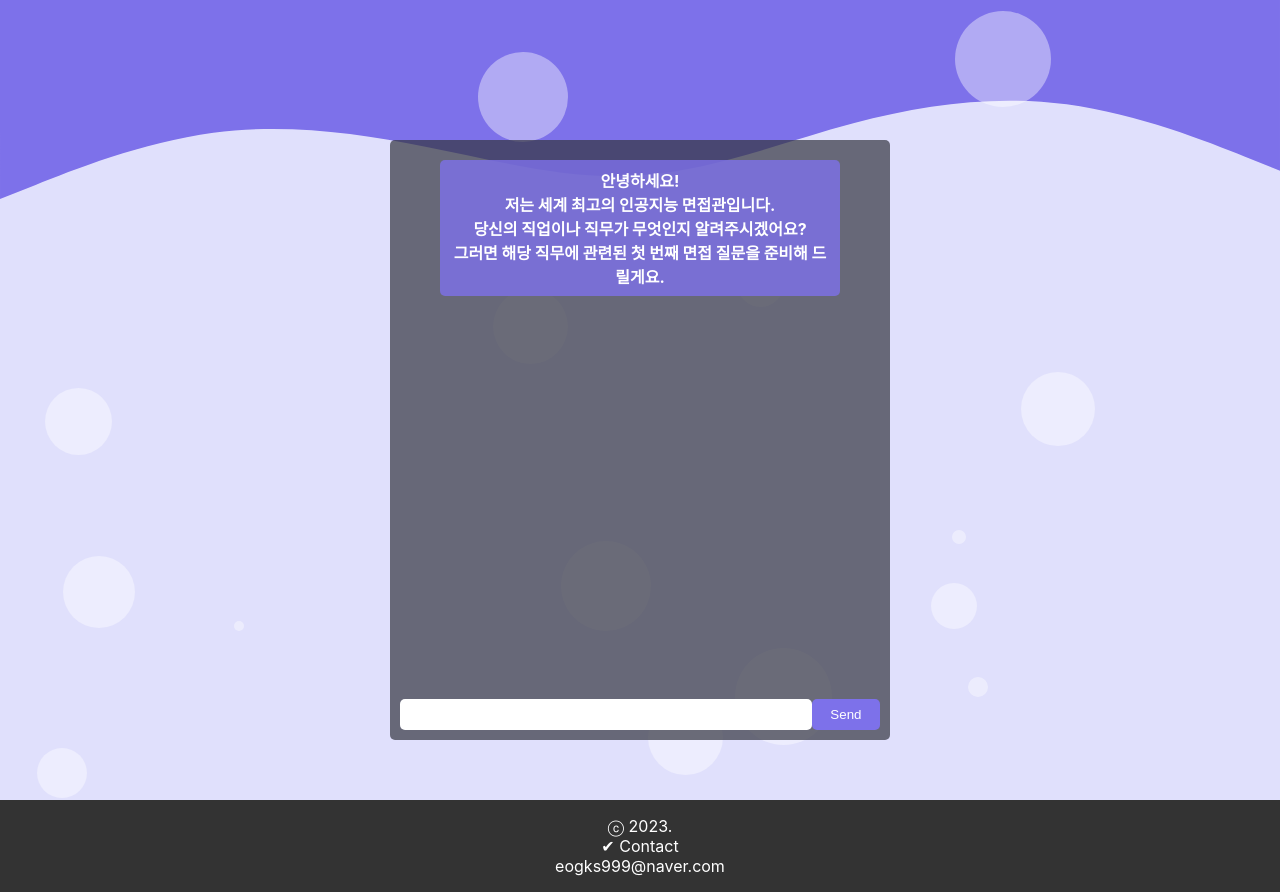
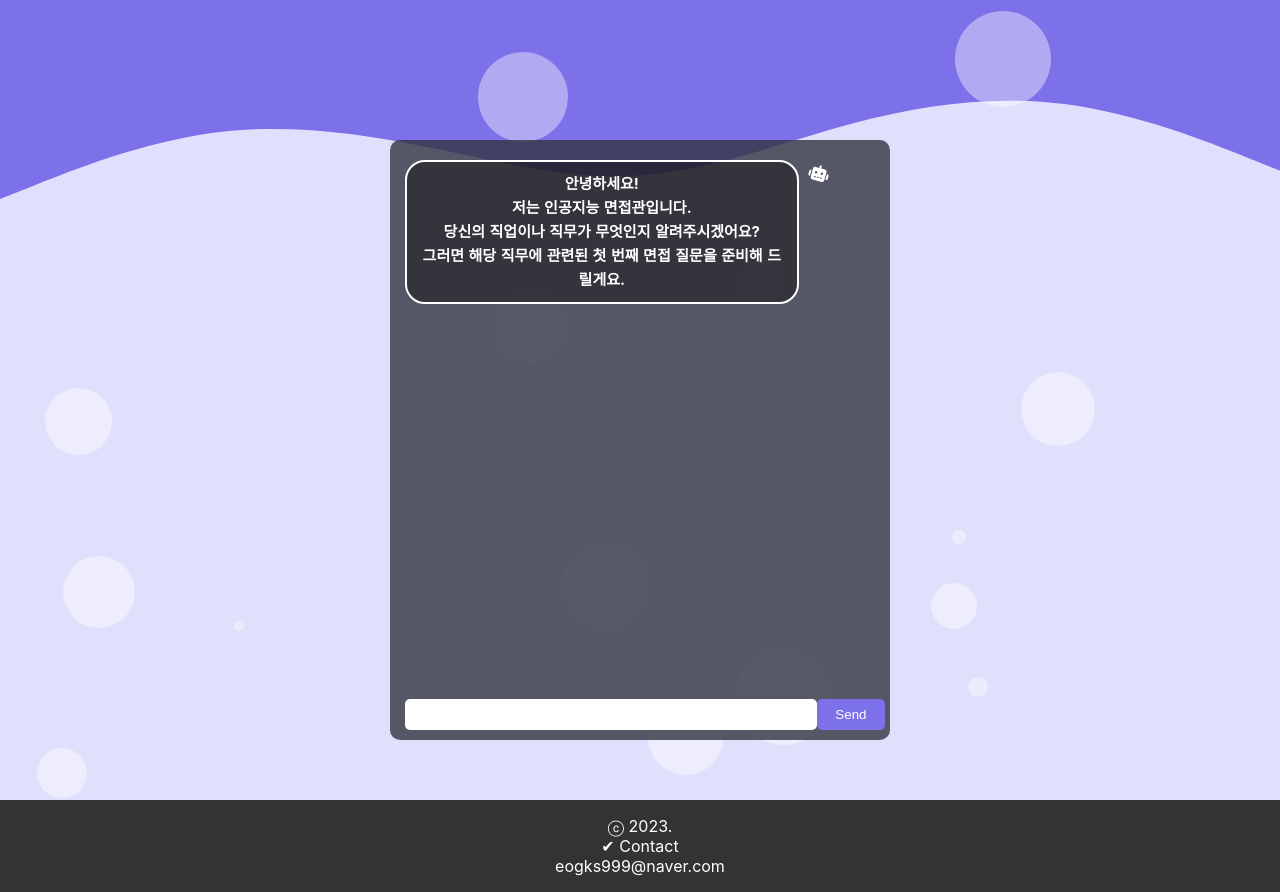
Before and after one commit to ddenzu/AI-interview, a React (Create React App) app: page /ChatApp in a window 1280 px wide. Built offline with nearby package versions, Linux system fonts and the light colour scheme.

Commit message:
채팅관련 기능 및 UI 개선

```diff
--- a/package.json
+++ b/package.json
@@ -3,10 +3,14 @@
   "version": "0.1.0",
   "private": true,
   "dependencies": {
+    "@fortawesome/fontawesome-svg-core": "^6.5.1",
+    "@fortawesome/free-solid-svg-icons": "^6.5.1",
+    "@fortawesome/react-fontawesome": "^0.2.0",
     "@testing-library/jest-dom": "^5.17.0",
     "@testing-library/react": "^13.4.0",
     "@testing-library/user-event": "^13.5.0",
     "bootstrap": "^5.3.2",
+    "framer-motion": "^10.16.16",
     "react": "^18.2.0",
     "react-bootstrap": "^2.9.1",
     "react-dom": "^18.2.0",
--- a/src/App.css
+++ b/src/App.css
@@ -1,12 +1,3 @@
-.App {
-  text-align: center;
-}
-
-@media (prefers-reduced-motion: no-preference) {
-  .App-logo {
-    animation: App-logo-spin infinite 20s linear;
-  }
-}
 html {
   width: 100vw;
   height: 100%;
@@ -15,6 +6,201 @@ body {
   height: 100%;
   overflow-x: hidden;
   background-color: #7D71EA;
+}
+.App {
+  text-align: center;
+  width: 100vw;
+  height:100%;
+  background-color:#e0e0fc;
+  position: relative;
+  overflow: hidden;
+  margin: 0;
+}
+.circle {
+  z-index: 2;
+  position: absolute;
+  background-color: rgba(255, 255, 255, 0.4);
+  border-radius: 50%;
+}
+.main-wrap {
+  height:100vh;
+  background: linear-gradient(#7D71EA, #7D71EA 14%, #e0e0fc 14%);
+}
+.second-wrap {
+  text-align: center;
+  padding-top: 10px;
+  font-family: Arial, sans-serif;
+  color: #333 ;
+  background: transparent ;
+  width: 90%;
+  max-width: 600px ;
+  margin: 0 auto ;
+  height:100%;
+  padding:0px ;
+  position: relative;
+  z-index: 2 ;
+}
+.second-wrap-1{
+  display: flex;
+  align-items: center;
+  justify-content: center;
+}
+.second-wrap-1 > h1 {
+  font-size: 2.3rem;
+  font-weight: bold;
+  color:white;
+}
+.second-wrap-2{
+  width: 70%;
+  color: white;
+  padding: 5px ;
+  margin: 15px auto;
+  margin-bottom:50px;
+  background-color: rgba(0, 0, 0, 0.5);
+  border-radius: 10px;
+  box-shadow: 2px 2px 4px rgba(0, 0, 0, 0.3);
+}
+.second-wrap-2 > p {
+  font-weight: bold;
+  margin: 0px;
+  font-size: 1rem;
+  padding:10px;
+}
+.testInfo {
+  width: 75% ;
+  padding: 5px ;
+  margin: 15px auto ;
+  background-color: white ;
+  border-radius: 10px;
+  border:2px solid #7D71EA;
+}
+.testInfo > p {
+  font-weight: bold ;
+  margin: 0px ;
+  padding:10px;
+  color:#7D71EA;
+  font-size:15px;
+}
+.main-imgBox {
+  margin-top: 50px;
+  width: 100% ;
+  max-width: 800px ;
+  margin: 0 auto;
+  font-size: 1.2rem;
+  line-height: 1.6 ;
+}
+.main-imgBox > img {
+  width: 90% ;
+  max-width: 450px ;
+  height: 280px ;
+  border-radius:10px;
+  margin-top:30px;
+}
+.main-wrap-chat {
+  display: flex ;
+  justify-content: center ;
+  align-items: center ;
+  height: 100vh;
+}
+.chat-container{
+  width: 70%;
+  max-width: 500px ;
+  height: 75% ;
+  background-color: rgba(52, 53, 65, 0.8);
+  padding: 10px 5px 10px 15px ;
+  box-sizing: border-box ;
+  border-radius: 10px ;
+  display: flex ;
+  flex-direction: column;
+  justify-content: flex-end;
+  position: absolute ;
+  top: 40% ;
+  left: 50% ;
+  transform: translate(-50%, -30%);
+  z-index:3;
+}
+
+.messages-container{
+  overflow-y:scroll ;
+  height: calc(100% - 10px);
+  margin-top: 10px;
+}
+.message {
+  font-weight: bold;
+  font-size: 15px;
+  display: flex ;
+  justify-content: center ;
+  align-items: center;
+  margin: 0 auto ;
+  background-color: rgba(125, 113, 234, 0.6);
+  color: white ;
+  padding: 10px ;
+  border-radius: 20px ;
+  border: 2px solid white;
+  margin-bottom: 20px;
+  line-height:1.6;
+  letter-spacing: 0px;
+  word-spacing: 1px;
+  white-space: normal;
+  position: relative;
+  width: fit-content;
+  float: right;
+  word-wrap: break-word;
+  margin-right: 7px;
+  max-width: 77%;
+}
+.ai {
+  float: left;
+  background-color: rgba(0, 0, 0, 0.4);
+  margin-bottom: 20px;
+}
+@media (max-width: 450px) {
+  .chat-container {
+    height: 50%;
+  }
+  .message {
+    font-size: 13px;
+  }
+}
+.icon {
+  width: 15%;
+  color: white ;
+  justify-content: center ;
+  top: 0px;
+  left: -5%;
+}
+.bot-icon{
+  float:left;
+  color: white;
+  margin:3px;
+  transform: rotate(15deg);
+}
+.input-container {
+  display: flex ;
+  justify-content: space-between;
+  align-items: center;
+}
+.input-container > input {
+  width: calc(100% - 70px) ;
+  padding: 8px ;
+  border-radius: 5px ;
+  border: none;
+  outline: none;
+  background-color: #E0E0FC;
+  background-color: white;
+}
+.input-container > button {
+  width: 70px;
+  padding: 8px;
+  border-radius: 5px;
+  border: none;
+  background-color: #7D71EA;
+  color: white;
+}
+@media (prefers-reduced-motion: no-preference) {
+  .App-logo {
+    animation: App-logo-spin infinite 20s linear;
+  }
 }
 .App-header {
   background-color: #282c34;
@@ -48,7 +234,6 @@ body {
 .custom-button:hover {
   background-color: #343541;
 }
-
 footer {
   width: 100%;
   background-color: #333;
@@ -57,8 +242,12 @@ footer {
   padding: 16px 0px 16px 0px;
 }
 .wave {
-  top: 0px
+  top: 0px;
+  position: absolute;
+  width: 100%;
+  z-index:0;
 }
+
 @media (max-width: 1400px) {
   .wave {
     top: 90px;
--- a/src/chatApp.js
+++ b/src/chatApp.js
@@ -1,4 +1,6 @@
 import React, { useState, useRef, useEffect } from 'react';
+import { FontAwesomeIcon } from '@fortawesome/react-fontawesome';
+import { faSpinner, faRobot } from '@fortawesome/free-solid-svg-icons';
 
 const ChatApp = () => {
   const [messages, setMessages] = useState([]);
@@ -9,16 +11,21 @@ const ChatApp = () => {
 
 
   useEffect(() => {
+    window.scrollTo(0, 0);
+    handleMessageSubmit()
     if (messagesStartRef.current) {
       messagesStartRef.current.scrollIntoView({ behavior: 'smooth', block: 'end' });
     }
-    window.scrollTo(0, 0);
-    handleMessageSubmit()
   }, [messages]);
 
-  // useEffect(() => {
-  //   console.log("Messages updated:", messages);
-  // }, [messages]);
+  const handleInputClick = () => {
+    const isMobile = window.matchMedia("(max-width: 450px)").matches; // 450px 이하의 모바일에서만 스크롤 조정
+    if (isMobile) {
+      setTimeout(() => {
+        window.scrollTo({ top: 160, behavior: 'smooth' });
+      }, 50);
+    }
+  };
 
   const handleMessageSubmit = async () => {
     if(messages!=''){
@@ -40,40 +47,52 @@ const ChatApp = () => {
       }
     };
   }
+
   return (
-    <div style={{ display: 'flex', justifyContent: 'center', alignItems: 'center', height: '100vh'}}>
+    <div className='main-wrap-chat'>
       <div className="wave" style={{position: 'absolute', width: '100%', top: '0', zIndex: '0' }}>
         <svg xmlns="http://www.w3.org/2000/svg" viewBox="0 0 1440 320">
           <path fill="#7D71EA" fillOpacity="1" d="M0,224L40,208C80,192,160,160,240,149.3C320,139,400,149,480,165.3C560,181,640,203,720,197.3C800,192,880,160,960,138.7C1040,117,1120,107,1200,117.3C1280,128,1360,160,1400,176L1440,192L1440,0L1400,0C1360,0,1280,0,1200,0C1120,0,1040,0,960,0C880,0,800,0,720,0C640,0,560,0,480,0C400,0,320,0,240,0C160,0,80,0,40,0L0,0Z"></path>
         </svg>
       </div>
-      <div className="chat-container" style={{ width: '70%',  maxWidth: '500px', height: '75%', backgroundColor: 'rgba(52, 53, 65, 0.7)', padding: '10px', boxSizing: 'border-box', borderRadius: '5px', display: 'flex', flexDirection: 'column', justifyContent: 'flex-end', position: 'absolute', top: '40%', left: '50%', transform: 'translate(-50%, -30%)',zIndex:'3' }}>
-        <div className="messages-container" style={{ overflowY: 'scroll', height: 'calc(100% - 10px)', marginTop: '10px' }}>
-          <div style={{fontWeight: 'bold',display: 'flex', justifyContent: 'center', alignItems: 'center', margin: '0 auto' , width: '80%',backgroundColor: 'rgba(125, 113, 234, 0.8)', color: 'white', padding: '8px', borderRadius: '5px', marginBottom: '20px' }}>
-            안녕하세요!<br/>저는 세계 최고의 인공지능 면접관입니다.<br/>당신의 직업이나 직무가 무엇인지 알려주시겠어요?<br/>그러면 해당 직무에 관련된 첫 번째 면접 질문을 준비해 드릴게요.
+      <div className="chat-container">
+        <div className="messages-container">
+          <div className='message ai'>
+            안녕하세요!<br/>저는 인공지능 면접관입니다.<br/>당신의 직업이나 직무가 무엇인지 알려주시겠어요?<br/>그러면 해당 직무에 관련된 첫 번째 면접 질문을 준비해 드릴게요.
           </div>
+          <div className='bot-icon'><FontAwesomeIcon icon={faRobot} /></div>
+          <div style={{clear:'both'}}></div>
           {messages.map((messages, index) => (
             <>
-            <div key={index} className="message" style={{fontWeight: 'bold',display: 'flex', justifyContent: 'center', alignItems: 'center', margin: '0 auto' , width: '80%',backgroundColor: 'rgba(0, 0, 0, 0.4)', color: 'white', padding: '8px', borderRadius: '5px', marginBottom: '10px' }}>
+            <div key={index} className="message">
               {messages}
             </div>
-            <div key={index} style={{display: 'flex', justifyContent: 'center', alignItems: 'center', margin: '0 auto' , width: '80%',backgroundColor: 'rgba(125, 113, 234, 0.8)', color: 'white', padding: '8px', borderRadius: '5px', marginBottom: '20px' }}>
-              {responses[index]}
-            </div>
+            <div style={{clear:'both'}}></div>
+            {responses[index] ? (
+                <div className='message ai'>
+                  {responses[index]}
+                </div>
+              ) : (
+                <div className='message ai'>
+                  <FontAwesomeIcon icon={faSpinner} spin /> Loading...
+                </div>
+              )}
+              <div className='bot-icon'><FontAwesomeIcon icon={faRobot} /></div>
+              <div style={{clear:'both'}}></div>
             <div ref={messagesStartRef} />
             </>
           ))}
-          {/* <div ref={messagesStartRef} /> */}
         </div>
-        <div className="input-container" style={{ display: 'flex', justifyContent: 'space-between', alignItems: 'center' }}>
+        <div className="input-container">
           <input
             type="text"
             value={inputValue}
+            onClick={()=>{handleInputClick()}}
             onChange={(e) => {setInputValue(e.target.value)} }
-            style={{ width: 'calc(100% - 70px)', padding: '8px', borderRadius: '5px', border: 'none'}}
           />
           <button onClick={()=>{setMessages([...messages, inputValue]);
-          setInputValue('')}} style={{ width: '70px', padding: '8px', borderRadius: '5px', border: 'none', backgroundColor: '#7D71EA', color: 'white' }}>Send</button>
+          setInputValue('')}}>Send</button>
+
         </div>
 
       </div>
```
Also changed, not shown: src/App.js (+14 -16 lines), 1 other file (tests, documents, lock files or other folders).
